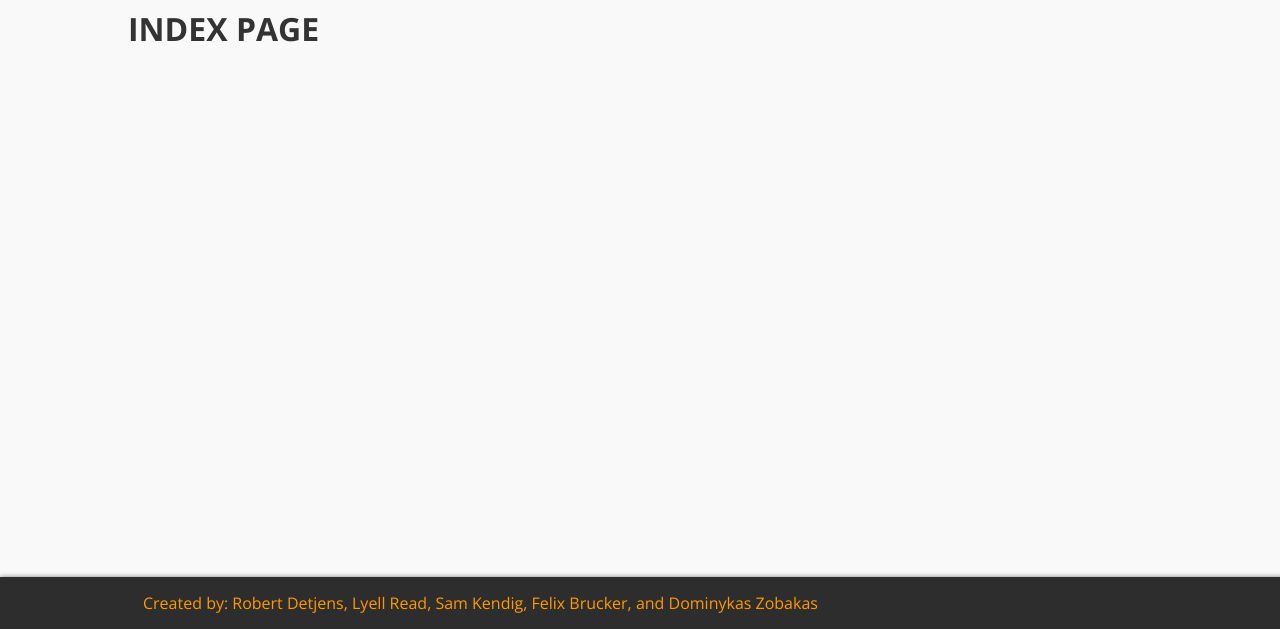
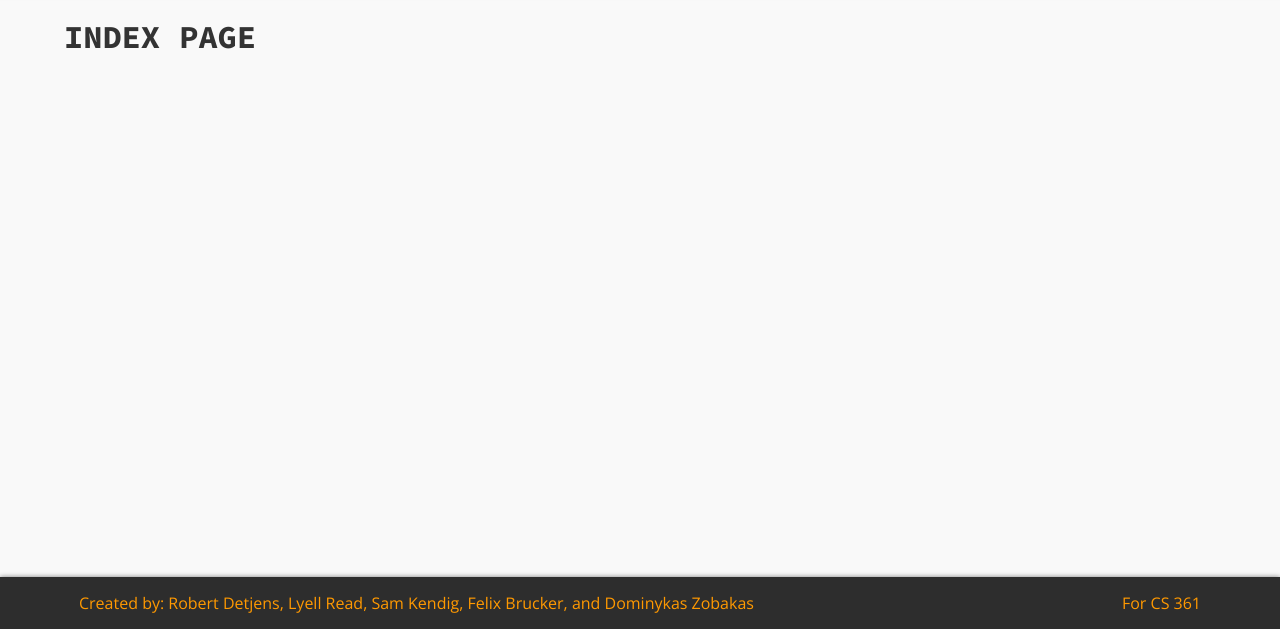
Before and after one commit to cs361-stock-prediction/stock-predictor, a Flask app: page / in a window 1280 px wide. Shown: the part 171-800 px from the top of the page. Run offline with Flask 2, Linux system fonts and the light colour scheme.

Commit message:
template refactor

```diff
--- a/server/static/site.css
+++ b/server/static/base.css
@@ -6,6 +6,8 @@
 	--color-background: #f9f9f9;
 	--color-text: #333333;
 	--color-accent: #ff9900;
+
+	--padding-sides: 5%;
 }
 
 @media (prefers-color-scheme: dark) {
@@ -33,14 +35,11 @@
 	background-color: var(--color-header);
 	display: flex;
 
-	align-items: center;
+	align-items: end;
 	position: relative;
 
 	height: 130px;
-	padding-top: 10px;
-	padding-bottom: 0px;
-	padding-left: 10%;
-	padding-right: 10%;
+	padding: 10px var(--padding-sides);
 
 	box-shadow: 0 0 15px rgba(0,0,0, 1);
 
@@ -77,13 +76,14 @@
 	left:0px;
 	bottom:0px;
 
-	padding: 10px 10%;
+	padding: 10px 0;
 
 	box-shadow: 0 0 5px rgba(0,0,0, 0.5);
 }
 .footer-container {
 	display: flex;
 	flex-direction: row;
+	padding: 0 var(--padding-sides);
 }
 .footer-text {
 	color: var(--color-accent);
@@ -103,5 +103,5 @@
  */
 
 .content {
-	margin: 3% 10%;
+	margin: 3% var(--padding-sides);
 }
--- /dev/null
+++ b/server/static/index.css
@@ -0,0 +1,3 @@
+h1 {
+	font-family: "Source Code Pro"
+}
--- a/server/templates/base.html
+++ b/server/templates/base.html
@@ -5,7 +5,9 @@
 		<title>Stock Predictor</title>
 
 		<link href="https://fonts.googleapis.com/css?family=Open+Sans:400,700|Source+Code+Pro:400,700&display=swap" rel="stylesheet">
-		<link rel="stylesheet" href="/static/site.css">
+		<link rel="stylesheet" href="/static/base.css">
+
+		{% block header %}{% endblock %}
 
 		<link rel="icon" type="image/png" sizes="32x32" href="/favicon-32x32.png">
 		<link rel="icon" type="image/png" sizes="16x16" href="/favicon-16x16.png">
@@ -22,8 +24,9 @@
 			<h1 class="site-title"><a href="/">Stock Predictor</a></h1>
 
 		</header>
-
-		{% block content %}{% endblock %}
+		<main class='content'>
+			{% block content %}{% endblock %}
+		</main>
 
 	</body>
 
--- a/server/templates/index.html
+++ b/server/templates/index.html
@@ -1,7 +1,9 @@
 {% extends "base.html" %}
 
+{% block header %}
+<link rel="stylesheet" href="/static/index.css">
+{% endblock %}
+
 {% block content %}
-	<main class='content'>
-		<h1>INDEX PAGE</h1>
-	</main>
+<h1>INDEX PAGE</h1>
 {% endblock %}
```
